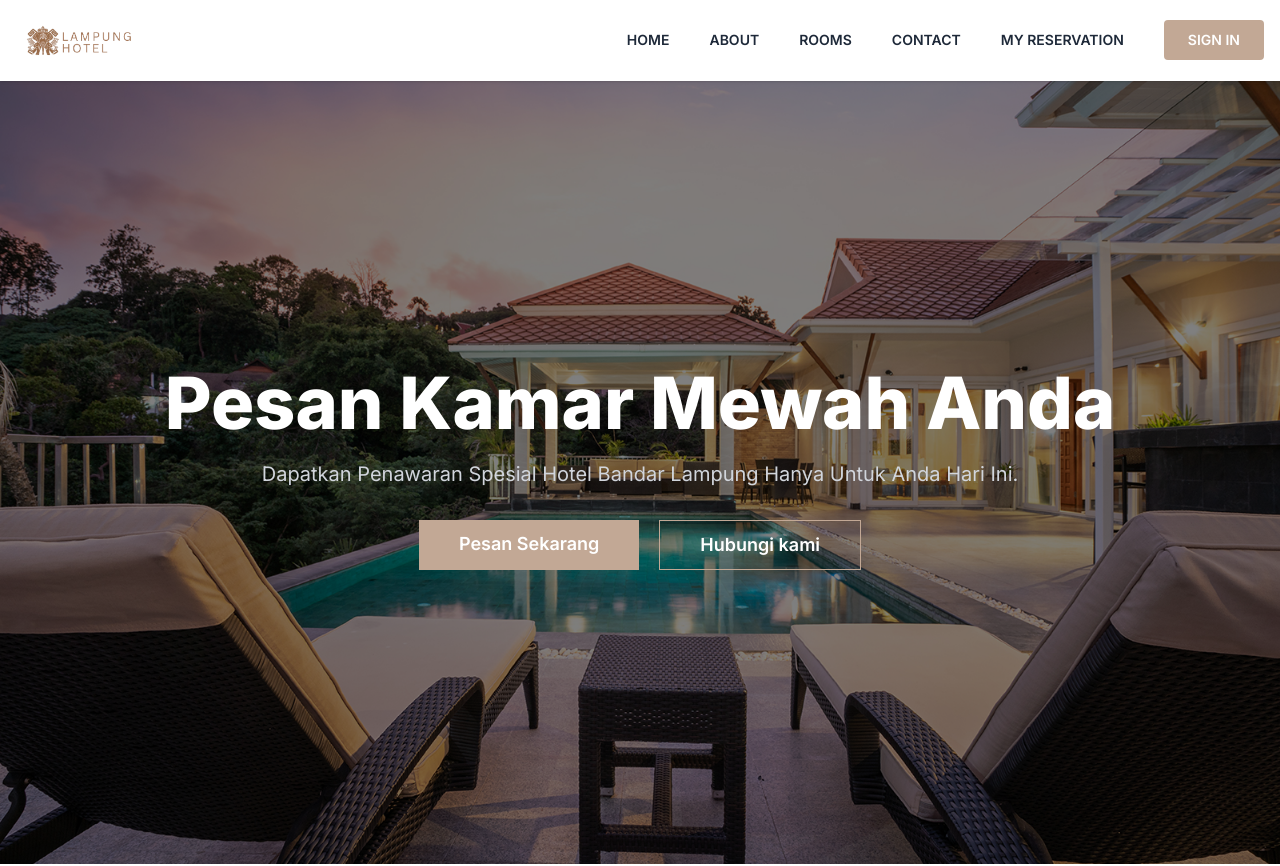
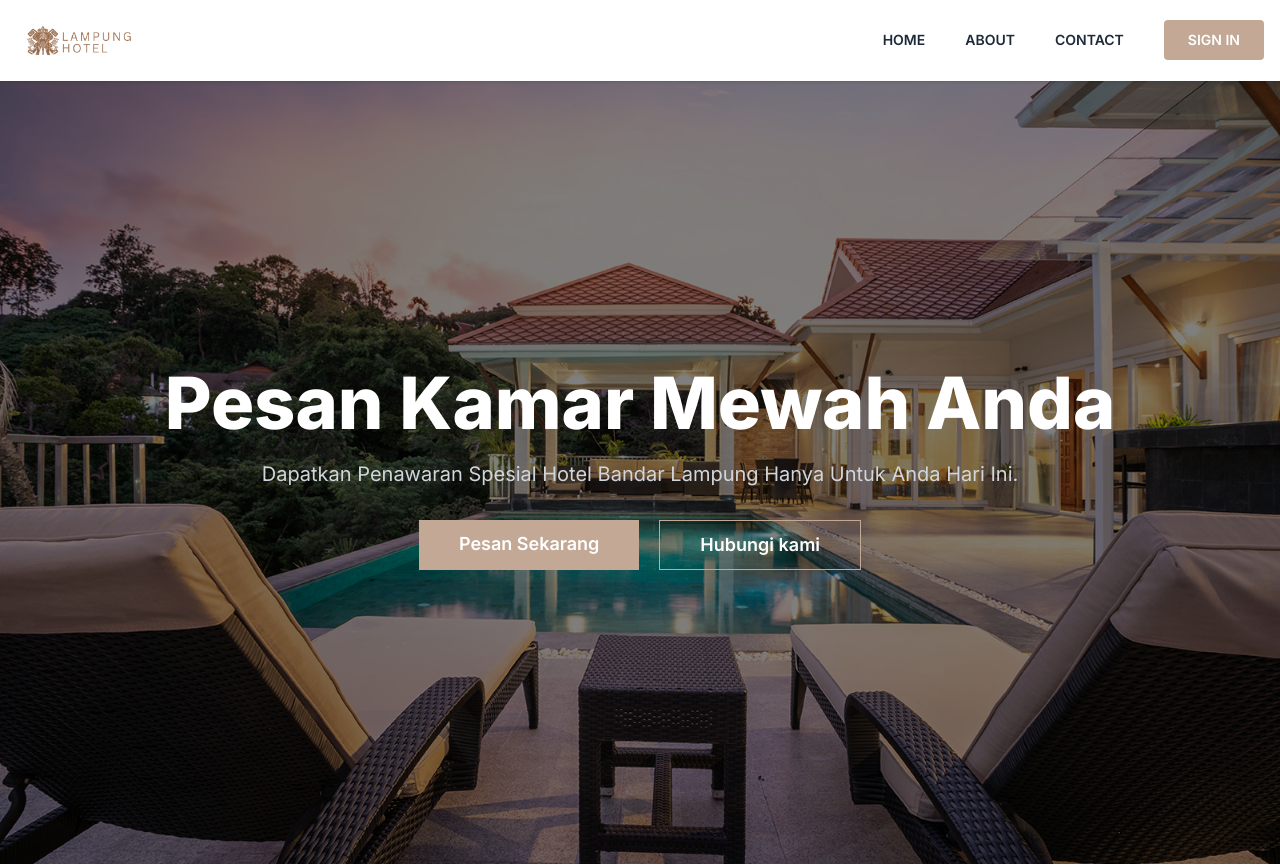
Before and after one commit to hafizahalfitra/booking-hotel, a Next.js app in the folder WEB/: page / in a window 1280 px wide. Shown: the top 866 px of the page. Built offline with nearby package versions, Linux system fonts and the light colour scheme.

Commit message:
update navbar jika user sudah login

```diff
--- a/WEB/components/navbar/navlink.tsx
+++ b/WEB/components/navbar/navlink.tsx
@@ -58,6 +58,7 @@ const Navlink = () => {
             </Link>
           </li>
 
+          {user && (
             <li>
               <Link
                 href="/room"
@@ -67,6 +68,7 @@ const Navlink = () => {
                 Rooms
               </Link>
             </li>
+          )}
 
           <li>
             <Link
@@ -78,6 +80,7 @@ const Navlink = () => {
             </Link>
           </li>
 
+          {user && (
             <li>
               <Link
                 href="/myreservation"
@@ -87,6 +90,7 @@ const Navlink = () => {
                 My Reservation
               </Link>
             </li>
+          )}
 
           {/* 👉 Bagian Sign In yang diubah */}
           <li className="pt-4 md:pt-0">
```
Lines whose indentation alone changed are shown as unchanged.
